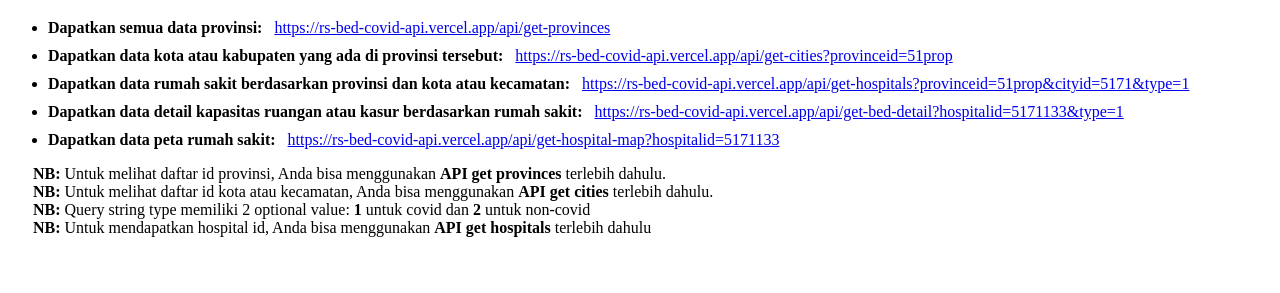
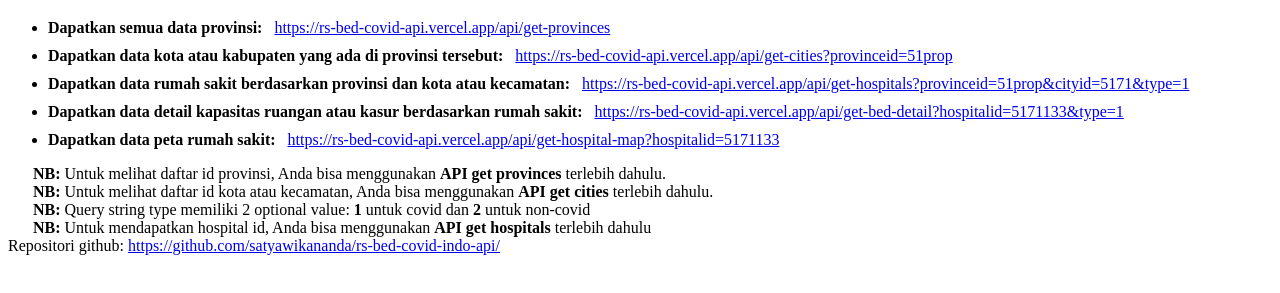
Before and after one commit to satyawikananda/rs-bed-covid-indo-api, a website: page index.html in a window 1280 px wide. Shown: the part 61-354 px from the top of the page. Drawn offline with Linux system fonts and the light colour scheme.

Commit message:
chore: add repository source

```diff
--- a/index.html
+++ b/index.html
@@ -45,5 +45,7 @@
     <strong style="margin-left:25px;">NB: </strong><span>Query string type memiliki 2 optional value: <strong>1</strong> untuk covid dan <strong>2</strong> untuk non-covid</span>
     <br>
     <strong style="margin-left:25px;">NB: </strong><span>Untuk mendapatkan hospital id, Anda bisa menggunakan <strong>API get hospitals</strong> terlebih dahulu</span>
+    <br>
+    <span>Repositori github: <a href="https://github.com/satyawikananda/rs-bed-covid-indo-api/">https://github.com/satyawikananda/rs-bed-covid-indo-api/</a></span>
   </body>
 </html>
```
